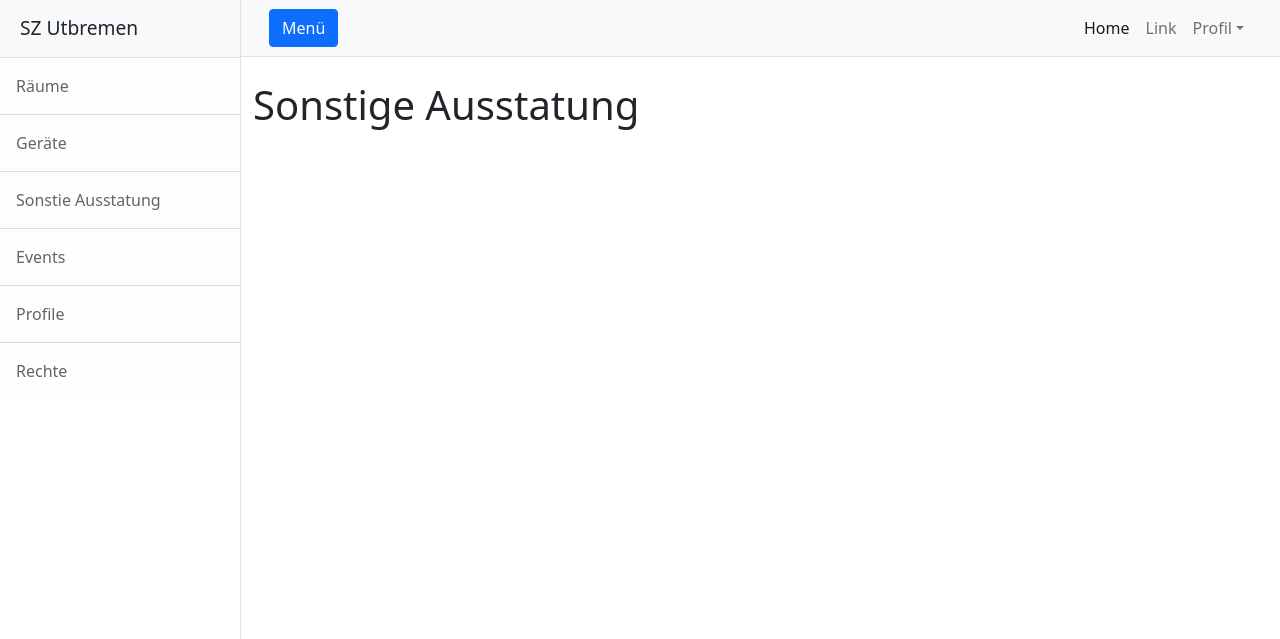
After one commit to Blanklength/UTBremen_Rooms, a Django app: page /OtherEquipment/ in a window 1280 px wide. The commit adds this page. Shown: the top 639 px of the page. Run offline with Django 4.2, Linux system fonts and the light colour scheme; some libraries are stand-ins or nearby versions.

Commit message:
Other Equipment

```diff
--- a/docs/todo.txt
+++ b/docs/todo.txt
@@ -4,7 +4,6 @@ Aufgaben
 Ticket System
 Profil
 Seiten nur wenn angemedet
-Location Seite
 Rechte Seite
 Profil Seite
 Home Seite
@@ -13,4 +12,4 @@ Taner
 Signup
 
 Abdulgani
-Location Seite
+Sonstige Ausstatung
--- a/inventory_management/templates/inventory_management/base.html
+++ b/inventory_management/templates/inventory_management/base.html
@@ -25,7 +25,7 @@
                 <div class="list-group list-group-flush">
                     <a class="list-group-item list-group-item-action list-group-item-light p-3" href="/roomview">Räume</a>
                     <a class="list-group-item list-group-item-action list-group-item-light p-3" href="/deviceview">Geräte</a>
-                    <a class="list-group-item list-group-item-action list-group-item-light p-3" href="#!">Sonstie Ausstatung</a>
+                    <a class="list-group-item list-group-item-action list-group-item-light p-3" href="/OtherEquipment/">Sonstie Ausstatung</a>
                     <a class="list-group-item list-group-item-action list-group-item-light p-3" href="#!">Events</a>
                     <a class="list-group-item list-group-item-action list-group-item-light p-3" href="#!">Profile</a>
                     <a class="list-group-item list-group-item-action list-group-item-light p-3" href="#!">Rechte</a>
--- /dev/null
+++ b/inventory_management/templates/inventory_management/otherequipment_list.html
@@ -0,0 +1,5 @@
+{% extends 'inventory_management/base.html' %}
+{% block content %}
+    <h1>Sonstige Ausstatung</h1>
+
+{% endblock content %}
--- a/inventory_management/urls.py
+++ b/inventory_management/urls.py
@@ -6,6 +6,7 @@ from .views import DeviceListView
 from .views import RoomDetailView
 from .views import DeviceDetailView
 from .views import SignUpView
+from .views import OtherEquipmentListView
 
 
 urlpatterns = [
@@ -14,6 +15,7 @@ urlpatterns = [
     path('deviceview', DeviceListView.as_view(), name="device_list"),
     path('device/<int:pk>/', DeviceDetailView.as_view(), name="device_detail"),
     path('room/<int:pk>/', RoomDetailView.as_view(), name="device_detail"),
-    path('signup/', SignUpView.as_view(), name="sign_up")
+    path('signup/', SignUpView.as_view(), name="sign_up"),
+    path('OtherEquipment/', OtherEquipmentListView.as_view(), name="otherequipment")
 
 ]
--- a/inventory_management/views.py
+++ b/inventory_management/views.py
@@ -10,6 +10,7 @@ from .forms import FilterFormDevices
 from django.views.generic.detail import DetailView
 from django.contrib.auth.forms import UserCreationForm
 from django.urls import reverse_lazy
+from .models import OtherEquipment
 
 
 # from .forms import FilterForm
@@ -116,6 +117,10 @@ class RoomDetailView(DetailView):
     model = Room
 
 
+class OtherEquipmentListView(ListView):
+    model = OtherEquipment
+
+
 class SignUpView(CreateView):
     form_class = UserCreationForm
     success_url = reverse_lazy("login")
```
